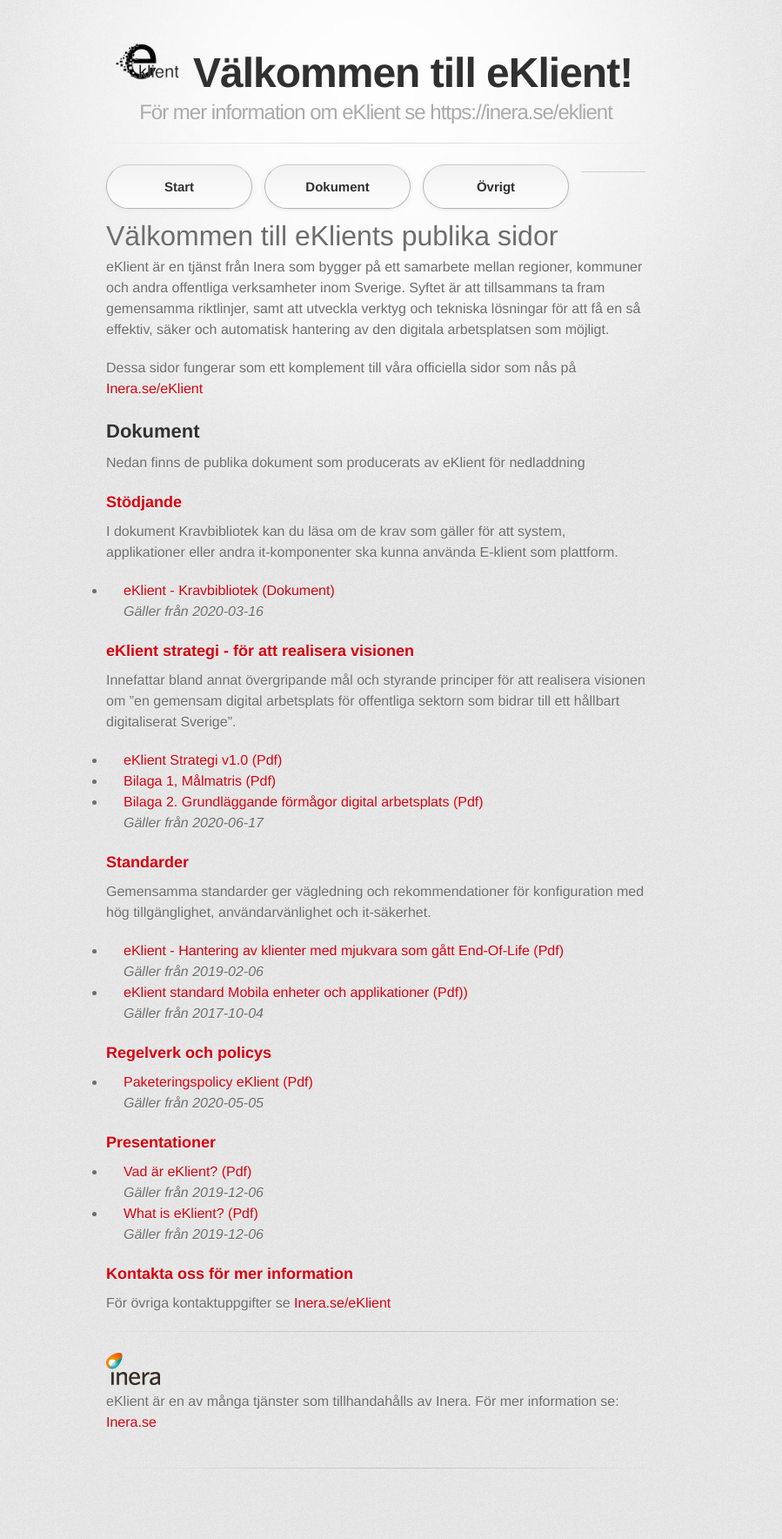
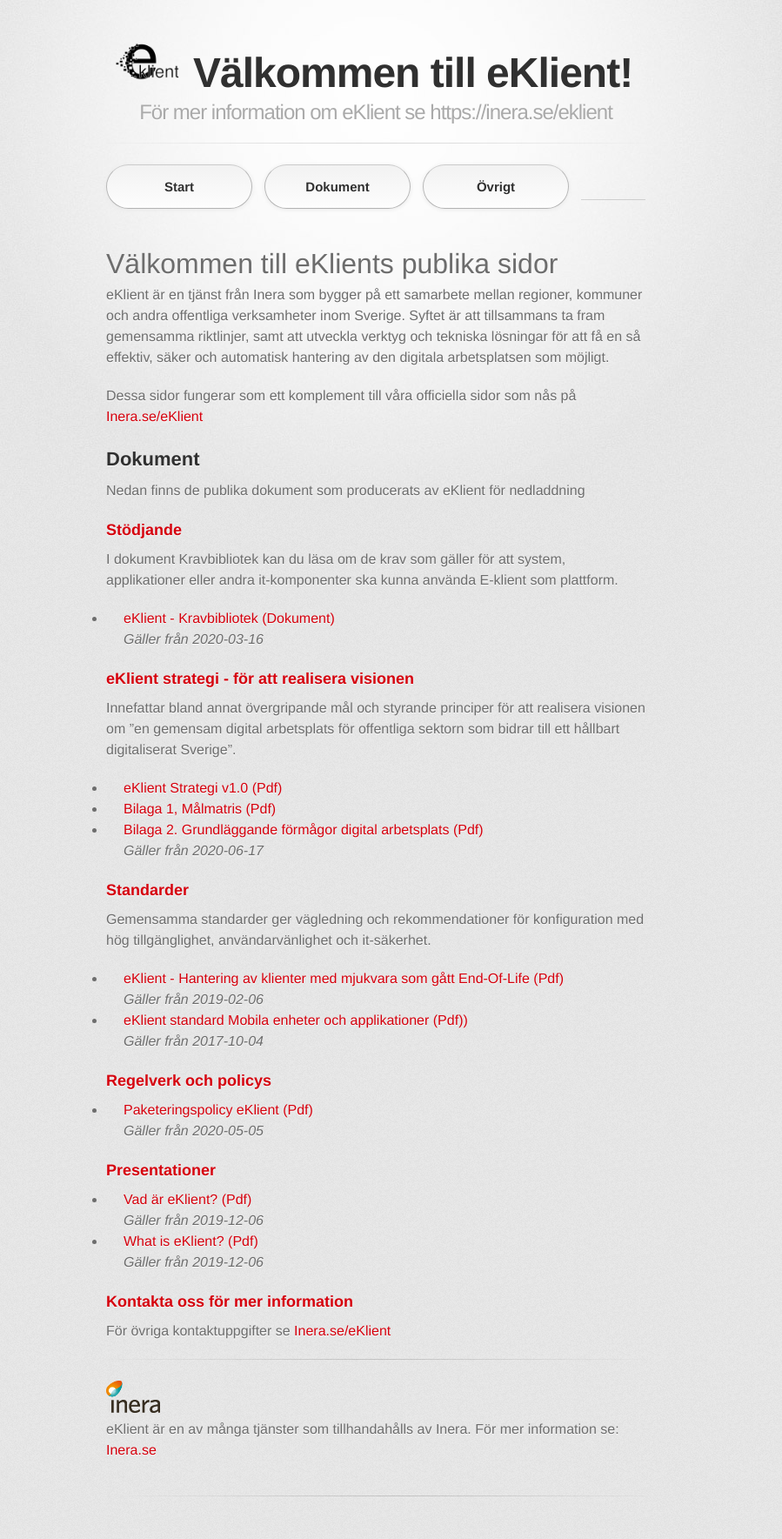
Before and after one commit to eKlient/eKlient.github.io, a Jekyll site: the page built from README.md, in a window 1280 px wide. Shown: the whole page at 87% size, without its empty margins (208-1107 px from the left). Built offline with Jekyll 4.4.1, drawn with Linux system fonts in a browser that asks for light colours; some web fonts are replaced; our own code applies the rules of GitHub Pages for plain Markdown files; before the commit the page ends 1737 px from its top, so only the background shows below that.

Commit message:
Update default.html

```diff
--- a/_layouts/default.html
+++ b/_layouts/default.html
@@ -25,11 +25,11 @@
     		<h2 style="text-align:center;">För mer information om eKlient se https://inera.se/eklient</h2>
 	</p>
 
-	  <hr>
+	  <hr><center>
 	  <a href="index.html" class="button">Start</a>
 	  <a href="index.html" class="button">Dokument</a>
 	  <a href="index.html" class="button">Övrigt</a>
-	  <hr>
+	  </center><br><hr>
         </header>
 <!--
         <section id="downloads" class="clearfix">
```
